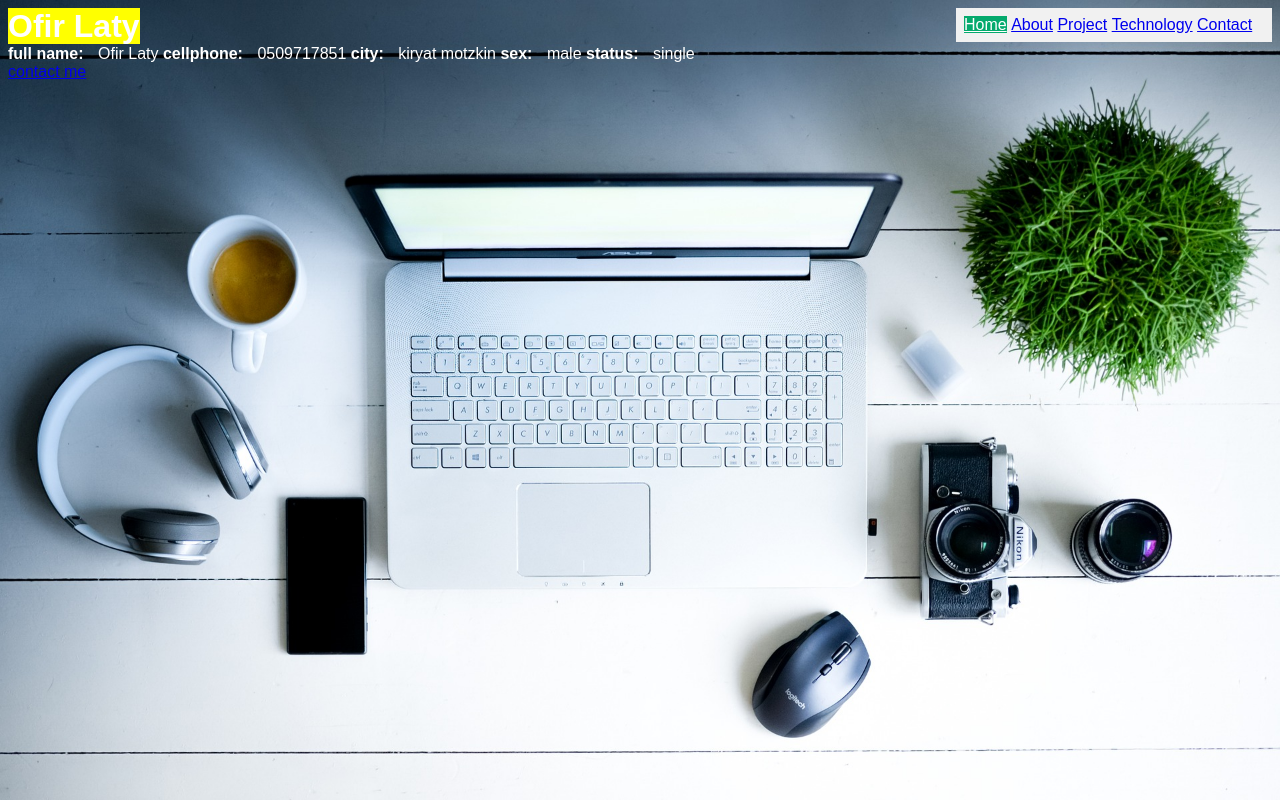
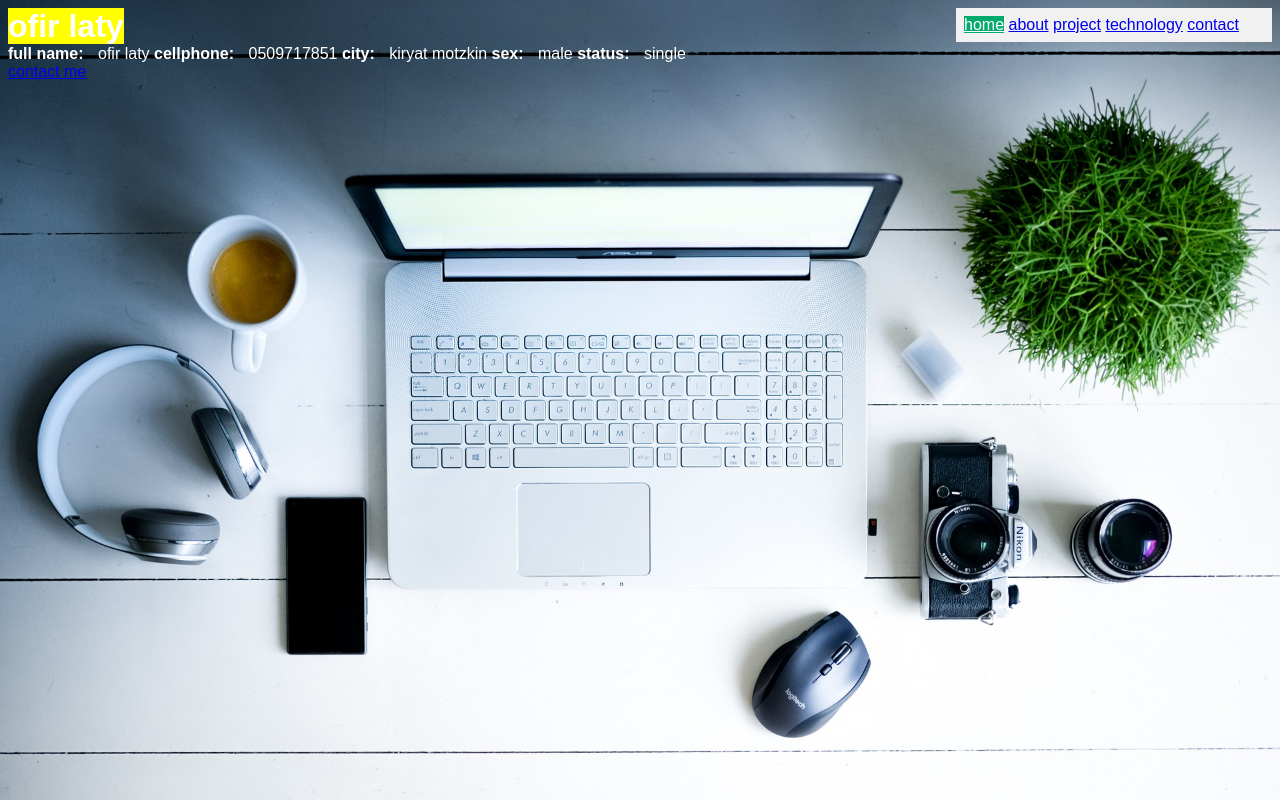
Before and after one commit to ofirlaty/html, a plain HTML site: page index .html in a window 1280 px wide. Drawn offline with Linux system fonts and the light colour scheme.

Commit message:
Update index .html

```diff
--- a/index .html
+++ b/index .html
@@ -1,26 +1,26 @@
 <html>
 <head>
 
- <title>  MY SITE </title>
+ <title>  my site </title>
 <link rel="stylesheet" type="text/css" href="1.css" />
 </head>
 <body>
   <a   href=""images/hero-bg.jpg")"> </a>
 
 
-<h1 > <span>Ofir Laty</span></h1>
+<h1 > <span>ofir laty</span></h1>
 <ul class="bar">
-  <li><a  class="active" href="default.asp">Home</a></li>
-  <li><a href="news.asp">About</a></li>
-  <li><a href="contact.asp">Project</a></li>
-  <li><a href="about.asp">Technology</a></li>
-  <li><a href="about.asp">Contact</a></li>
+  <li><a  class="active" href="index.html">home</a></li>
+  <li><a href="news.asp">about</a></li>
+  <li><a href="contact.asp">project</a></li>
+  <li><a href="about.asp">technology</a></li>
+  <li><a href="about.asp">contact</a></li>
 
 </ul>
 
 
 <ul>
- <li><label>full name: </label><span>Ofir Laty</span></li>
+ <li><label>full name: </label><span>ofir laty</span></li>
         <li><label>cellphone: </label><span>0509717851</span></li>
         <li><label>city: </label><span>kiryat motzkin</span></li>
         <li><label>sex: </label><span>male</span></li>
```
